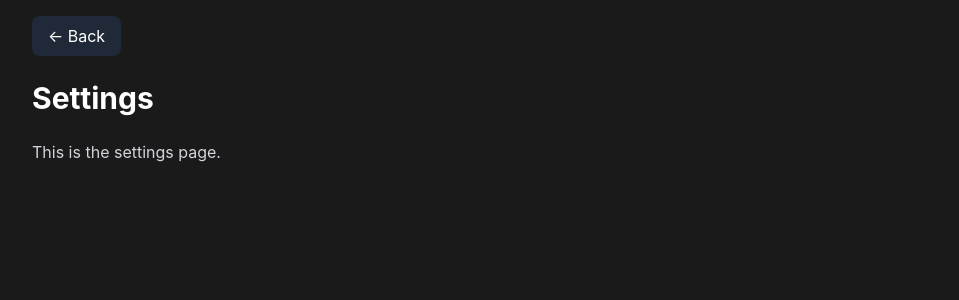
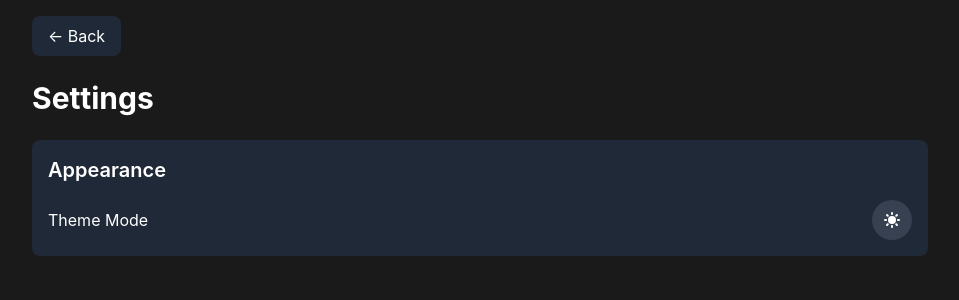
Before and after one commit to sqldata1/aichatbot, a Next.js app: page /settings in a window 1280 px wide. Shown: the top 300 px of the page, without its empty margins (160-1119 px from the left). Built offline with nearby package versions, Linux system fonts and the light colour scheme.

Commit message:
theme toggle

```diff
--- a/src/app/settings/page.tsx
+++ b/src/app/settings/page.tsx
@@ -5,7 +5,7 @@ import Link from 'next/link';
 import { useTheme } from '@/app/contexts/ThemeContext';
 
 const SettingsPage = () => {
-  const { theme } = useTheme();
+  const { theme, toggleTheme } = useTheme();
 
   return (
     <div className={`min-h-screen p-4 ${
@@ -24,12 +24,34 @@ const SettingsPage = () => {
 
         <div className="space-y-6">
           <h1 className="text-3xl font-bold">Settings</h1>
-          <p className={`${
-            theme === 'dark' ? 'text-gray-300' : 'text-gray-600'
+
+          <div className={`p-4 rounded-lg ${
+            theme === 'dark' ? 'bg-gray-800' : 'bg-gray-100'
           }`}>
-            This is the settings page.
-          </p>
-          {/* ...additional settings content... */}
+            <h2 className="text-xl font-semibold mb-4">Appearance</h2>
+            <div className="flex items-center justify-between">
+              <span>Theme Mode</span>
+              <button
+                onClick={toggleTheme}
+                className={`p-2.5 rounded-full ${
+                  theme === 'dark'
+                    ? 'bg-gray-700 hover:bg-gray-600'
+                    : 'bg-white hover:bg-gray-50 shadow-sm'
+                }`}
+                aria-label={theme === 'dark' ? 'Switch to light mode' : 'Switch to dark mode'}
+              >
+                {theme === 'dark' ? (
+                  <svg xmlns="http://www.w3.org/2000/svg" className="h-5 w-5" viewBox="0 0 20 20" fill="currentColor">
+                    <path fillRule="evenodd" d="M10 2a1 1 0 011 1v1a1 1 0 11-2 0V3a1 1 0 011-1zm4 8a4 4 0 11-8 0 4 4 0 018 0zm-.464 4.95l.707.707a1 1 0 001.414-1.414l-.707-.707a1 1 0 00-1.414 1.414zm2.12-10.607a1 1 0 010 1.414l-.706.707a1 1 0 11-1.414-1.414l.707-.707a1 1 0 011.414 0zM17 11a1 1 0 100-2h-1a1 1 0 100 2h1zm-7 4a1 1 0 011 1v1a1 1 0 11-2 0v-1a1 1 0 011-1zM5.05 6.464A1 1 0 106.465 5.05l-.708-.707a1 1 0 00-1.414 1.414l.707.707zm1.414 8.486l-.707.707a1 1 0 01-1.414-1.414l.707-.707a1 1 0 011.414 1.414zM4 11a1 1 0 100-2H3a1 1 0 000 2h1z" clipRule="evenodd" />
+                  </svg>
+                ) : (
+                  <svg xmlns="http://www.w3.org/2000/svg" className="h-5 w-5" viewBox="0 0 20 20" fill="currentColor">
+                    <path d="M17.293 13.293A8 8 0 016.707 2.707a8.001 8.001 0 1010.586 10.586z" />
+                  </svg>
+                )}
+              </button>
+            </div>
+          </div>
         </div>
       </div>
     </div>
```
